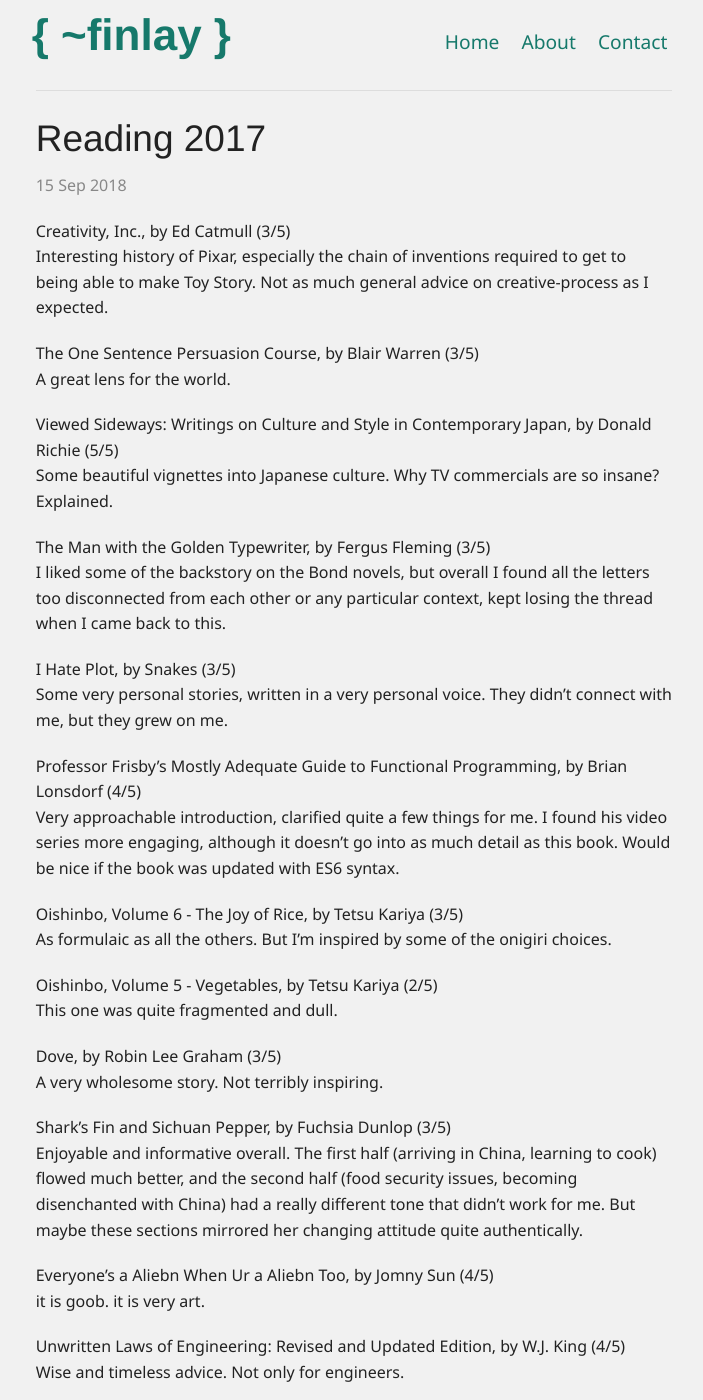
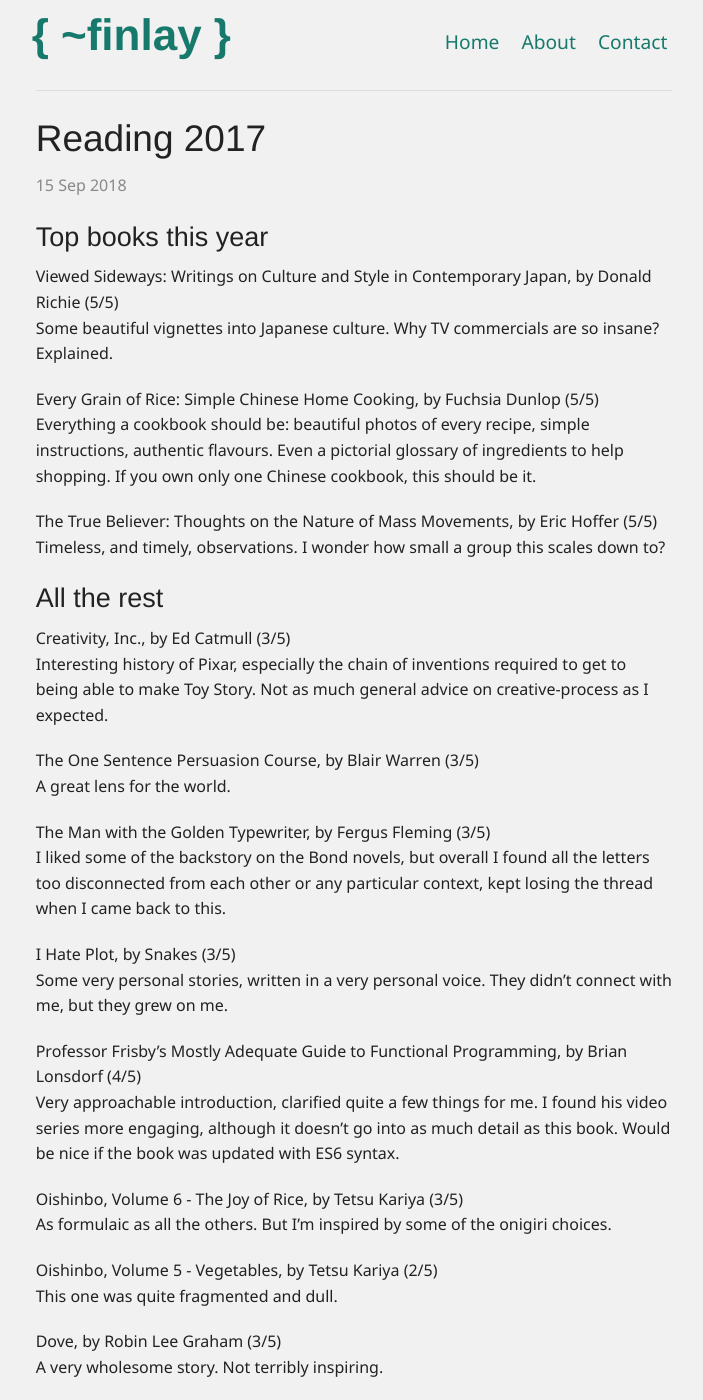
Before and after one commit to findango/finlaycannon.com, a Jekyll site: the page built from _posts/2018-09-15-reading-2017.md, in a window 1280 px wide and 1400 px high. Shown: the whole window, without its empty margins (286-989 px from the left). Built offline with Jekyll 4.4.1, drawn with Linux system fonts in a browser that asks for light colours; Markdown is read by kramdown in place of the engine named in the settings; some of the changed text lies outside the part shown.

Commit message:
Update from Forestry.io - Updated reading-2017.md

```diff
--- a/_posts/2018-09-15-reading-2017.md
+++ b/_posts/2018-09-15-reading-2017.md
@@ -6,14 +6,24 @@ date: 2018-09-15 15:29:30 -0700
 excerpt: 31 books.
 
 ---
+### Top books this year
+
+Viewed Sideways: Writings on Culture and Style in Contemporary Japan, by Donald Richie (5/5)
+Some beautiful vignettes into Japanese culture. Why TV commercials are so insane? Explained.
+
+Every Grain of Rice: Simple Chinese Home Cooking, by Fuchsia Dunlop (5/5)
+Everything a cookbook should be: beautiful photos of every recipe, simple instructions, authentic flavours. Even a pictorial glossary of ingredients to help shopping. If you own only one Chinese cookbook, this should be it.
+
+The True Believer: Thoughts on the Nature of Mass Movements, by Eric Hoffer (5/5)
+Timeless, and timely, observations. I wonder how small a group this scales down to?
+
+### All the rest
+
 Creativity, Inc., by Ed Catmull (3/5)
 Interesting history of Pixar, especially the chain of inventions required to get to being able to make Toy Story. Not as much general advice on creative-process as I expected.
 
 The One Sentence Persuasion Course, by Blair Warren (3/5)
 A great lens for the world.
-
-Viewed Sideways: Writings on Culture and Style in Contemporary Japan, by Donald Richie (5/5)
-Some beautiful vignettes into Japanese culture. Why TV commercials are so insane? Explained.
 
 The Man with the Golden Typewriter, by Fergus Fleming (3/5)
 I liked some of the backstory on the Bond novels, but overall I found all the letters too disconnected from each other or any particular context, kept losing the thread when I came back to this.
```
Also changed, not shown: other parts of _posts/2018-09-15-reading-2017.md (+0 -6 lines).
